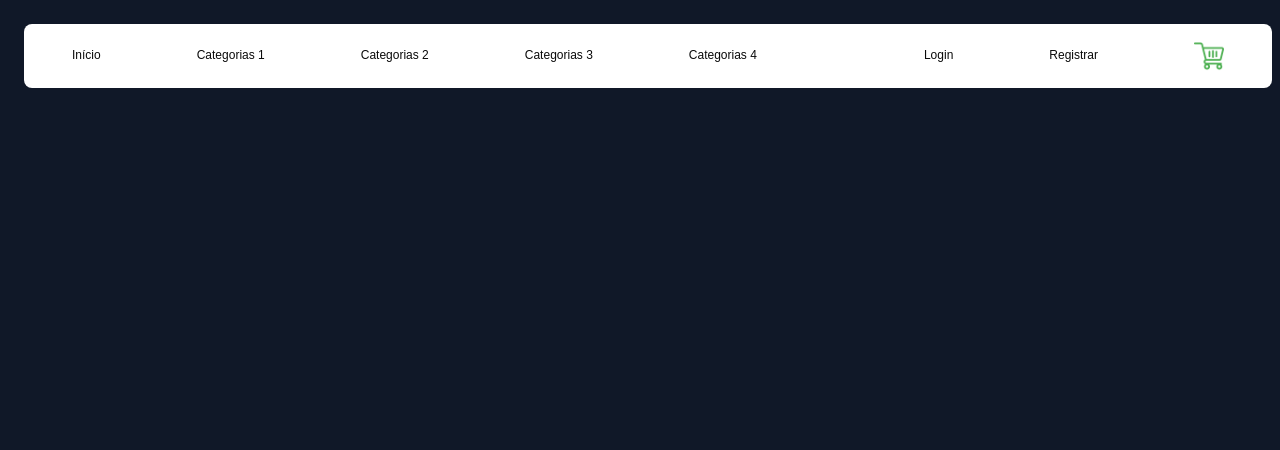
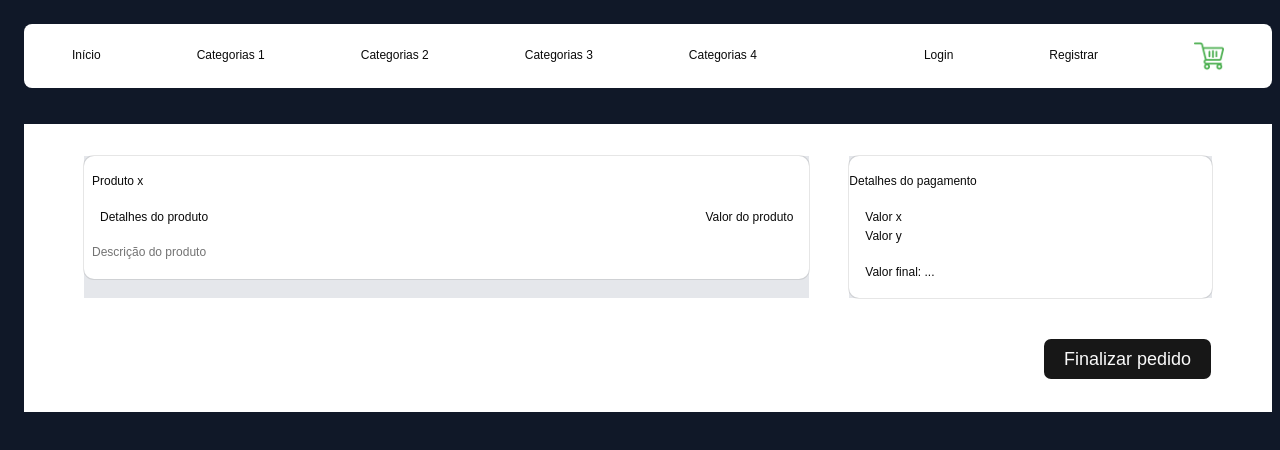
Before and after one commit to RenardoAlves/e-Commerce_Ts_Estudo, a React (Vite) app in the folder front-end/: page /cart in a window 1280 px wide. Shown: the top 450 px of the page. Built offline with nearby package versions, Linux system fonts and the light colour scheme.

Commit message:
Criada pag. mínima para carrinho

```diff
--- /dev/null
+++ b/front-end/src/pages/Cart.tsx
@@ -0,0 +1,42 @@
+import { Button } from "@/components/ui/button";
+import { Card, CardAction, CardContent, CardDescription, CardFooter } from "@/components/ui/card";
+
+
+const Cart = () => {
+    return(
+        <div className="bg-white mt-5 w-[97.5vw] py-8 px-15 flex flex-col">
+            <div className="bg-white w-full flex flex-row">
+                <div className="basis-256 mr-10 bg-gray-200">
+                    <Card>
+                        <CardAction className="ml-2">Produto x</CardAction>
+                        <CardContent className="flex flex-row">
+                            <div>Detalhes do produto</div>
+                            <div className="ml-auto">Valor do produto</div>
+                        </CardContent>
+                        <CardDescription className="ml-2">Descrição do produto</CardDescription>
+                    </Card>
+                </div>
+                <div className="basis-128 bg-gray-200 ml-auto">
+                    <Card>
+                        <CardAction>Detalhes do pagamento</CardAction>
+                        <CardContent>
+                            <div>Valor x</div>
+                            <div>Valor y</div>
+                        </CardContent>
+                        <CardFooter>Valor final: ...</CardFooter>
+                    </Card>
+                </div>
+            </div>
+            <div className="bg-white mt-10 w-full flex flex-row">
+                <div className="ml-auto">
+                    <Button className="text-lg p-5">
+                        Finalizar pedido
+                    </Button>
+                </div>
+            </div>
+        </div>
+
+    )
+}
+
+export default Cart;
--- a/front-end/src/routes.tsx
+++ b/front-end/src/routes.tsx
@@ -1,12 +1,14 @@
 import { Route, Routes } from 'react-router-dom'
 import Home from './pages/Home'
 import ProductPage from './pages/ProductPage';
+import Cart from './pages/Cart';
 
 const MainRoutes = () => {
     return (
         <Routes>
             <Route path='/' element={<Home />} />
-            <Route path='/product/:id' element={<ProductPage/>} />
+            <Route path='/product/:id' element={<ProductPage />} />
+            <Route path='/cart' element={<Cart />} />
         </Routes>
     )
 }
```
